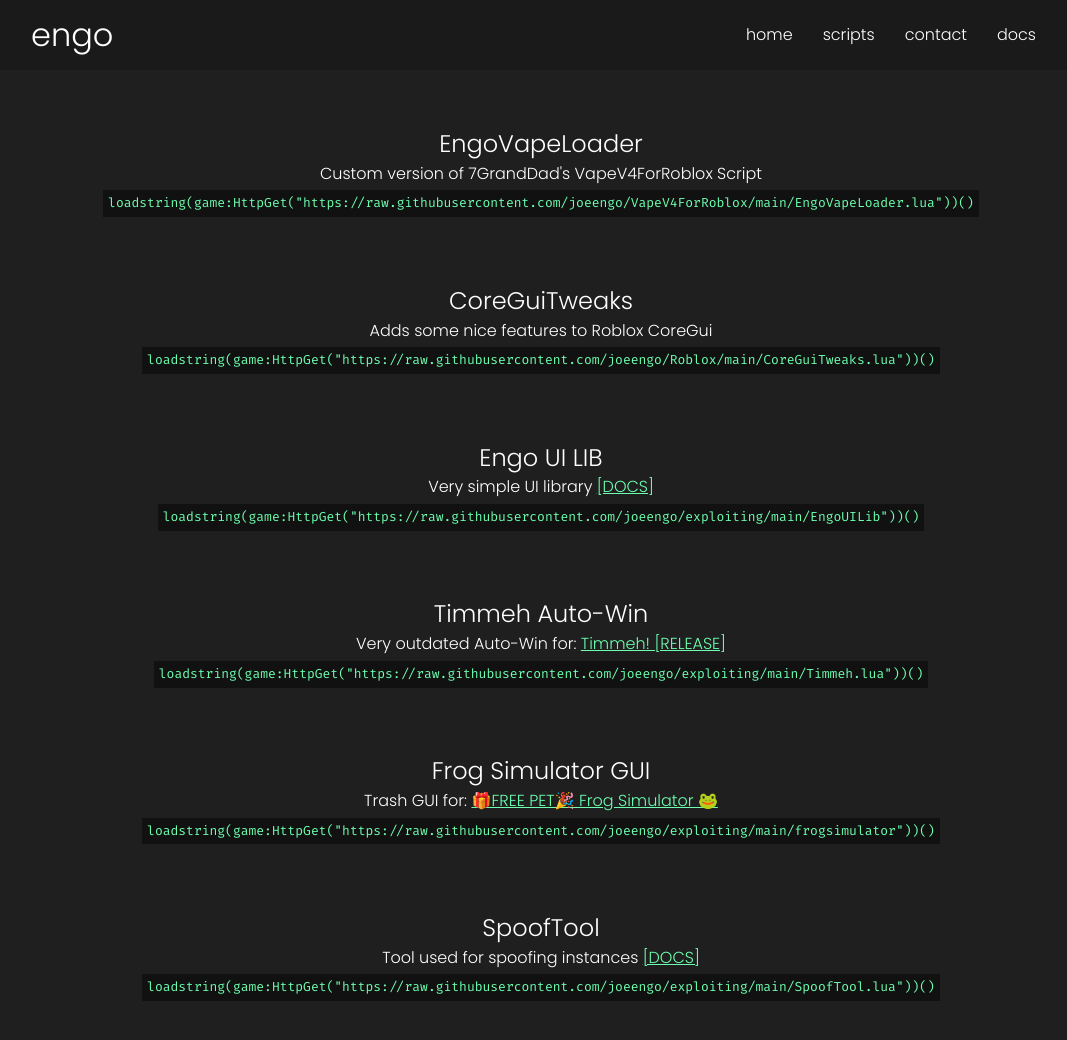
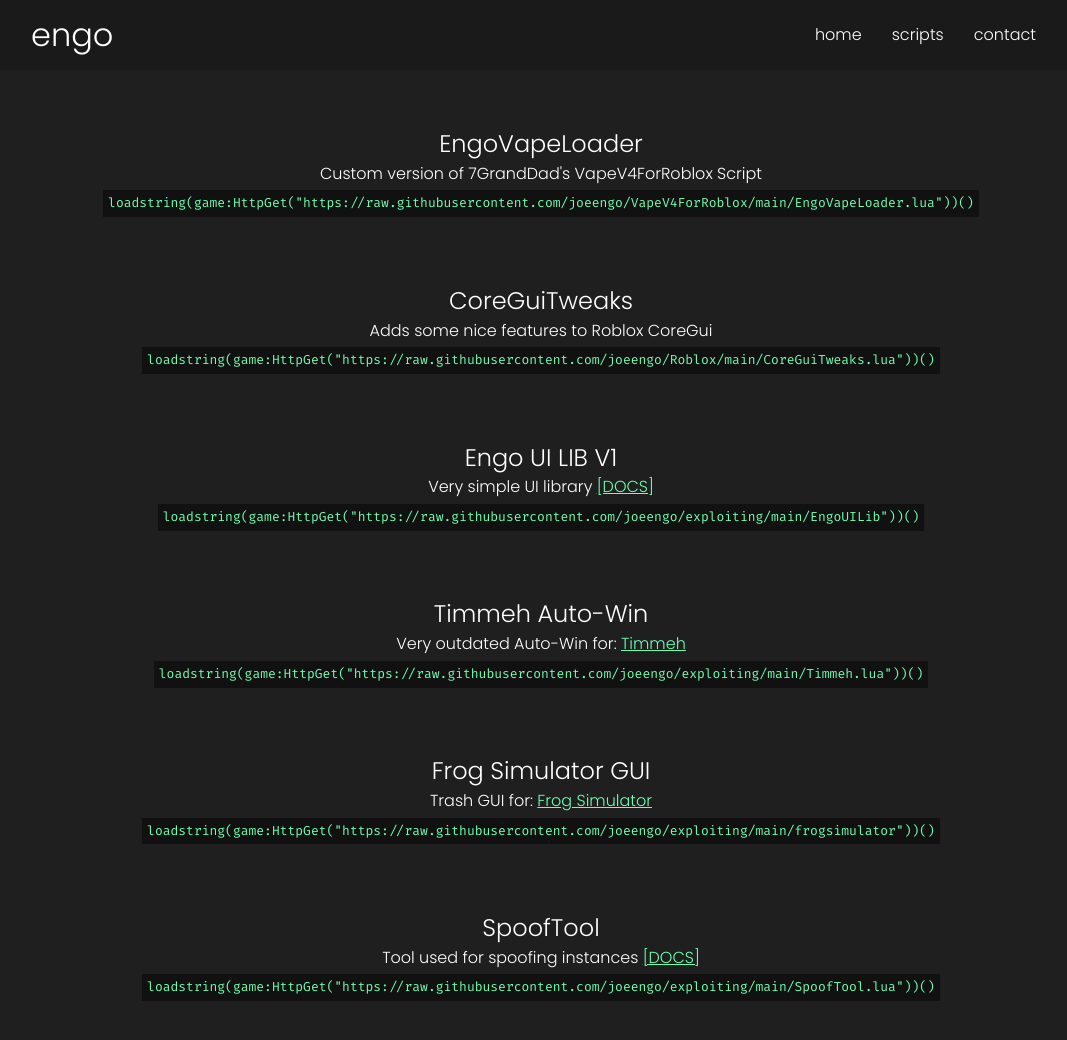
Before and after one commit to joeengo/joeengo.github.io, a plain HTML site: page scripts.html in a window 1280 px wide. Shown: the whole page, without its empty margins (99-1166 px from the left). Drawn offline with nearby package versions, Linux system fonts and the light colour scheme.

Commit message:
more fixes

```diff
--- a/nav.html
+++ b/nav.html
@@ -7,7 +7,6 @@
         <li><a href="/joeengo.github.io/index">home</a></li>
         <li><a href="/joeengo.github.io/scripts">scripts</a></li>
         <li><a href="/joeengo.github.io/help">contact</a></li>
-        <li><a href="/joeengo.github.io/docs">docs</a></li>
       </ul>
     </nav>
   </div>
--- a/scripts.html
+++ b/scripts.html
@@ -52,10 +52,10 @@
         </div>
 
         <div class="script-box">
-          <h2 class="script-title">Engo UI LIB</h2>
+          <h2 class="script-title">Engo UI LIB V1</h2>
           <p class="script-info">
             Very simple UI library
-            <a class="hyperlink" href="docs#engoui">[DOCS]</a>
+            <a class="hyperlink" href="docs/engouiv1">[DOCS]</a>
           </p>
           <p class="embedmint">
             loadstring(game:HttpGet("https://raw.githubusercontent.com/joeengo/exploiting/main/EngoUILib"))()
@@ -67,7 +67,7 @@
           <p class="script-info">
             Very outdated Auto-Win for:
             <a class="hyperlink" href="https://www.roblox.com/games/7278039197"
-              >Timmeh! [RELEASE]</a
+              >Timmeh</a
             >
           </p>
           <p class="embedmint">
@@ -80,7 +80,7 @@
           <p class="script-info">
             Trash GUI for:
             <a class="hyperlink" href="https://www.roblox.com/games/5598577415">
-              🎁FREE PET🎉 Frog Simulator 🐸</a
+              Frog Simulator</a
             >
           </p>
           <p class="embedmint">
@@ -92,7 +92,7 @@
           <h2 class="script-title">SpoofTool</h2>
           <p class="script-info">
             Tool used for spoofing instances
-            <a class="hyperlink" href="docs">[DOCS]</a>
+            <a class="hyperlink" href="docs/spooftool">[DOCS]</a>
           </p>
           <p class="embedmint">
             loadstring(game:HttpGet("https://raw.githubusercontent.com/joeengo/exploiting/main/SpoofTool.lua"))()
```
Also changed, not shown: 404.html (+1 -1 lines).
